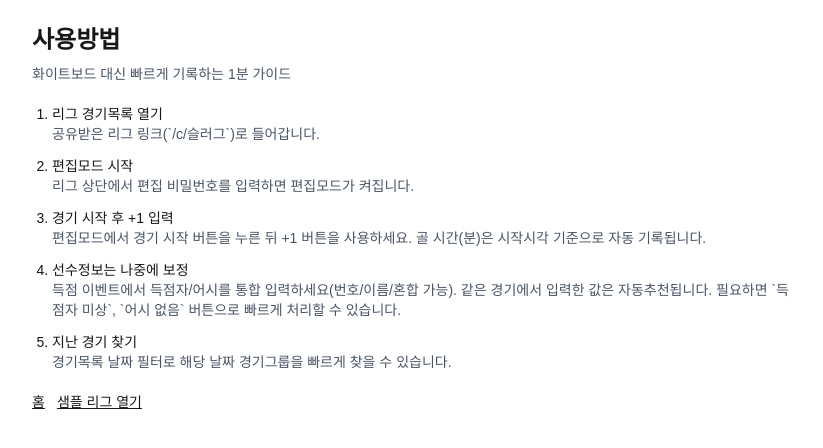
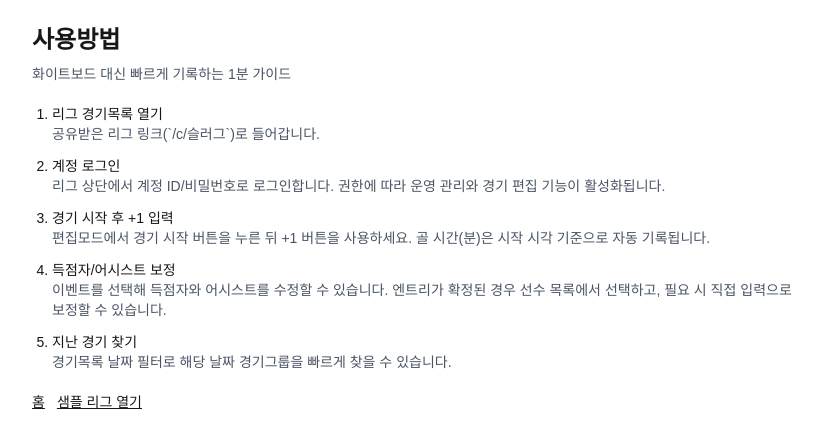
Before and after one commit to JongtaekChoi/quick-scoreboard, a Next.js app: page /guide in a window 1280 px wide. Shown: the top 448 px of the page, without its empty margins (224-1047 px from the left). Built offline with nearby package versions, Linux system fonts and the light colour scheme.

Commit message:
docs(guide): align usage guide with current account-login flow

```diff
--- a/src/app/guide/page.tsx
+++ b/src/app/guide/page.tsx
@@ -19,24 +19,25 @@ export default function GuidePage() {
             </p>
           </li>
           <li>
-            <div className="font-medium">편집모드 시작</div>
+            <div className="font-medium">계정 로그인</div>
             <p className="text-gray-600">
-              리그 상단에서 편집 비밀번호를 입력하면 편집모드가 켜집니다.
+              리그 상단에서 계정 ID/비밀번호로 로그인합니다. 권한에 따라 운영 관리와
+              경기 편집 기능이 활성화됩니다.
             </p>
           </li>
           <li>
             <div className="font-medium">경기 시작 후 +1 입력</div>
             <p className="text-gray-600">
               편집모드에서 경기 시작 버튼을 누른 뒤 +1 버튼을 사용하세요. 골
-              시간(분)은 시작시각 기준으로 자동 기록됩니다.
+              시간(분)은 시작 시각 기준으로 자동 기록됩니다.
             </p>
           </li>
           <li>
-            <div className="font-medium">선수정보는 나중에 보정</div>
+            <div className="font-medium">득점자/어시스트 보정</div>
             <p className="text-gray-600">
-              득점 이벤트에서 득점자/어시를 통합 입력하세요(번호/이름/혼합
-              가능). 같은 경기에서 입력한 값은 자동추천됩니다. 필요하면 `득점자
-              미상`, `어시 없음` 버튼으로 빠르게 처리할 수 있습니다.
+              이벤트를 선택해 득점자와 어시스트를 수정할 수 있습니다. 엔트리가
+              확정된 경우 선수 목록에서 선택하고, 필요 시 직접 입력으로 보정할 수
+              있습니다.
             </p>
           </li>
           <li>
```
